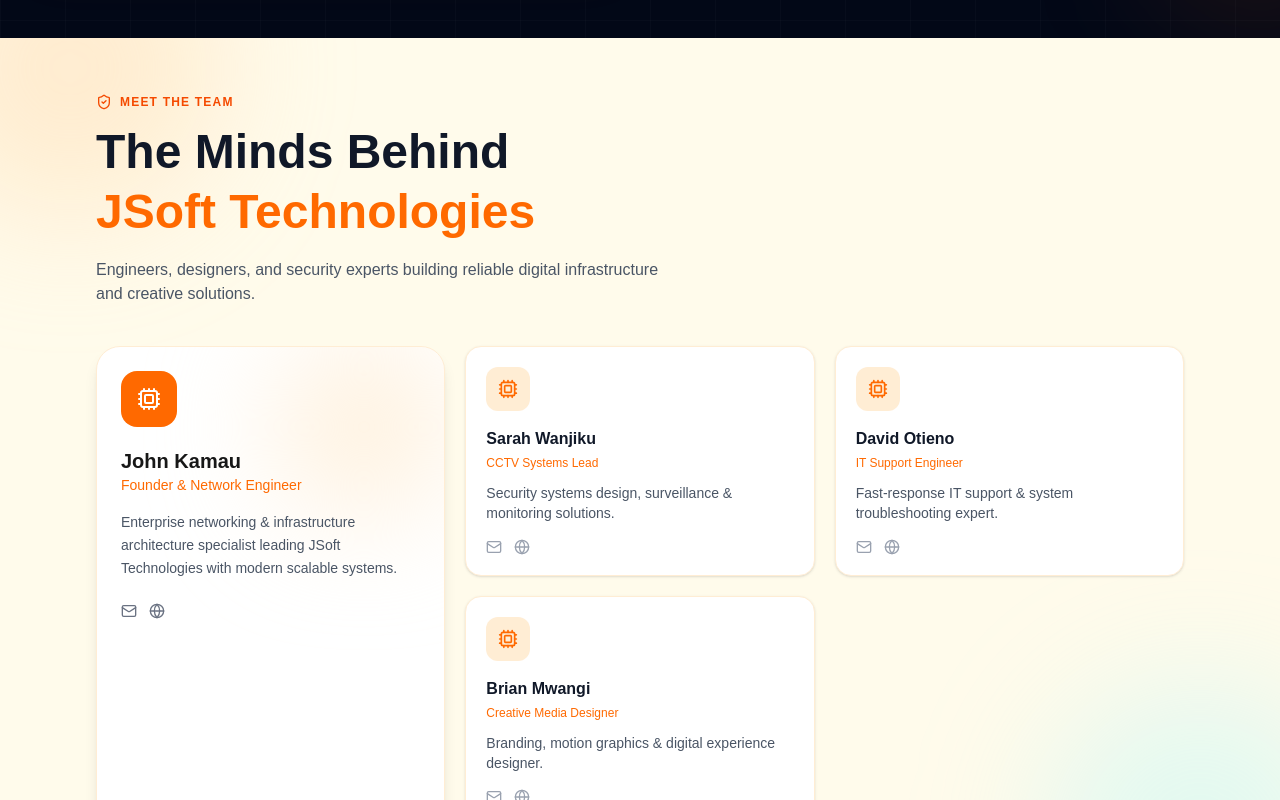
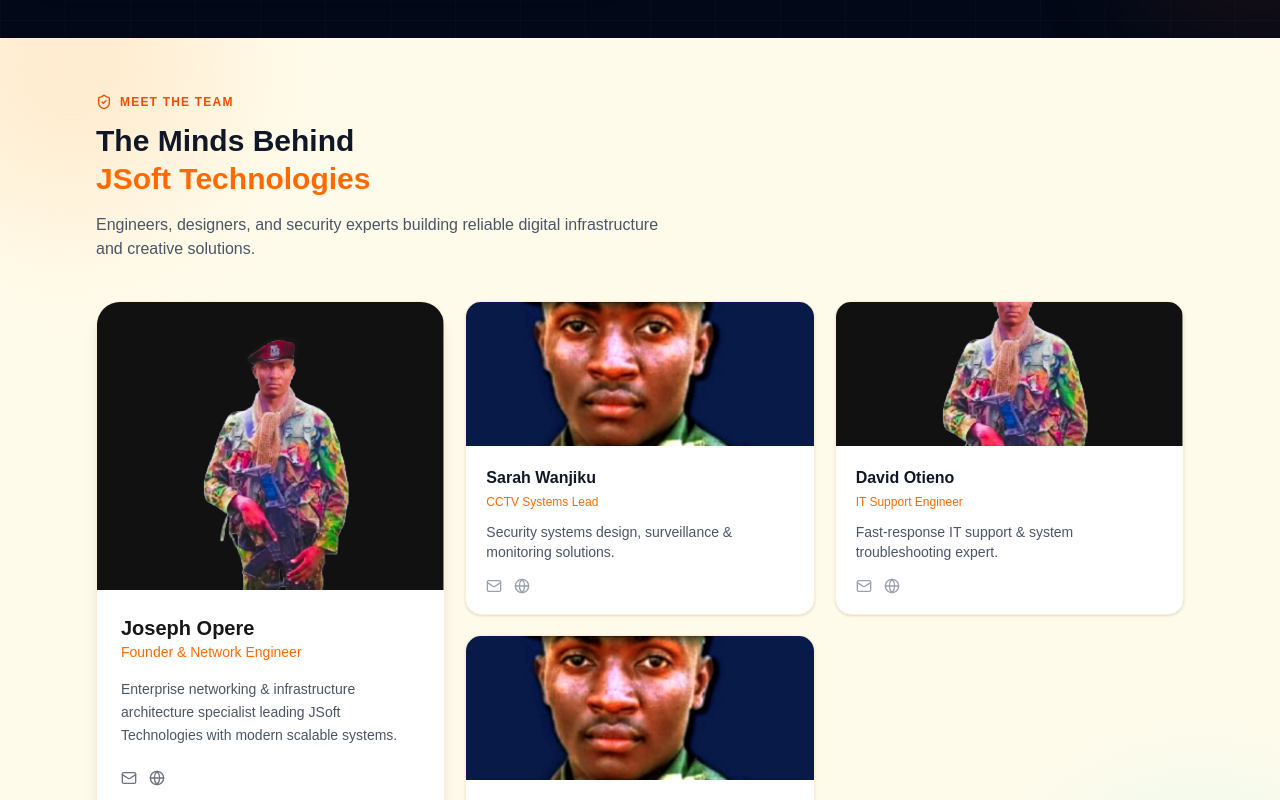
Before and after one commit to Seifuddin/jsofttechnologies, a Next.js app: page /about in a window 1280 px wide. Shown: the part 840-1640 px from the top of the page. Built offline with nearby package versions, Linux system fonts and the light colour scheme.

Commit message:
added tem images

```diff
--- a/app/components/Team.jsx
+++ b/app/components/Team.jsx
@@ -1,31 +1,38 @@
 "use client";
 
 import { motion } from "framer-motion";
-import { Mail, Globe, ShieldCheck, Cpu } from "lucide-react";
+import { Mail, Globe, ShieldCheck } from "lucide-react";
 
 export default function TeamSection() {
   const team = [
     {
-      name: "John Kamau",
+      name: "Joseph Opere",
       role: "Founder & Network Engineer",
       desc: "Enterprise networking & infrastructure architecture specialist.",
+      img: "/images/edited-photo.png",
     },
     {
       name: "Sarah Wanjiku",
       role: "CCTV Systems Lead",
       desc: "Security systems design, surveillance & monitoring solutions.",
+      img: "/images/IMG-20250804-WA0003~2.jpg",
     },
     {
       name: "David Otieno",
       role: "IT Support Engineer",
       desc: "Fast-response IT support & system troubleshooting expert.",
+      img: "/images/edited-photo.png",
     },
     {
       name: "Brian Mwangi",
       role: "Creative Media Designer",
       desc: "Branding, motion graphics & digital experience designer.",
+      img: "/images/IMG-20250804-WA0003~2.jpg",
     },
   ];
+
+  const featured = team[0];
+  const others = team.slice(1);
 
   return (
     <section className="relative bg-amber-50 py-14 overflow-hidden">
@@ -49,7 +56,7 @@
             Meet The Team
           </div>
 
-          <h2 className="text-3xl md:text-5xl font-black text-gray-900 mt-3 leading-tight">
+          <h2 className="text-2xl md:text-3xl font-black text-gray-900 mt-3 leading-tight">
             The Minds Behind
             <span className="block text-orange-500">JSoft Technologies</span>
           </h2>
@@ -65,18 +72,22 @@
           {/* Featured Member */}
           <motion.div
             whileHover={{ scale: 1.02 }}
-            className="lg:row-span-2 bg-white rounded-3xl p-6 border border-orange-100 shadow-lg relative overflow-hidden"
+            className="lg:row-span-2 bg-white rounded-3xl border border-orange-100 shadow-lg relative overflow-hidden"
           >
-            <div className="absolute top-0 right-0 w-40 h-40 bg-orange-100 blur-3xl rounded-full"></div>
+            {/* IMAGE */}
+            <div className="h-72 w-full overflow-hidden">
+              <img
+                src={featured.img}
+                alt={featured.name}
+                className="w-full h-full object-cover hover:scale-105 transition duration-300"
+              />
+            </div>
 
-            <div className="relative z-10">
-              <div className="w-14 h-14 rounded-2xl bg-orange-500 text-white flex items-center justify-center mb-5">
-                <Cpu className="w-6 h-6" />
-              </div>
+            <div className="p-6 relative">
+              <h3 className="text-xl font-bold">{featured.name}</h3>
 
-              <h3 className="text-xl font-bold">John Kamau</h3>
               <p className="text-orange-500 text-sm font-medium">
-                Founder & Network Engineer
+                {featured.role}
               </p>
 
               <p className="text-gray-600 text-sm mt-4 leading-relaxed">
@@ -92,20 +103,26 @@
           </motion.div>
 
           {/* Side Members */}
-          {team.slice(1).map((member, index) => (
+          {others.map((member, index) => (
             <motion.div
               key={index}
               whileHover={{ y: -6 }}
-              className="bg-white rounded-2xl p-5 border border-orange-100 shadow-sm hover:shadow-md transition relative overflow-hidden"
+              className="bg-white rounded-2xl border border-orange-100 shadow-sm hover:shadow-md transition overflow-hidden"
             >
-              <div className="absolute inset-0 opacity-0 hover:opacity-100 bg-gradient-to-r from-orange-50 to-cyan-50 transition" />
+              {/* IMAGE */}
+              <div className="h-36 w-full overflow-hidden">
+                <img
+                  src={member.img}
+                  alt={member.name}
+                  className="w-full h-full object-cover hover:scale-105 transition duration-300"
+                />
+              </div>
 
-              <div className="relative z-10">
-                <div className="w-11 h-11 rounded-xl bg-orange-100 text-orange-500 flex items-center justify-center mb-4">
-                  <Cpu className="w-5 h-5" />
-                </div>
+              <div className="p-5">
+                <h3 className="font-bold text-gray-900">
+                  {member.name}
+                </h3>
 
-                <h3 className="font-bold text-gray-900">{member.name}</h3>
                 <p className="text-xs text-orange-500 font-medium mt-1">
                   {member.role}
                 </p>
```
Also changed, not shown: public/images/IMG-20250804-WA0003~2.jpg (added), public/images/edited-photo.png (added).
